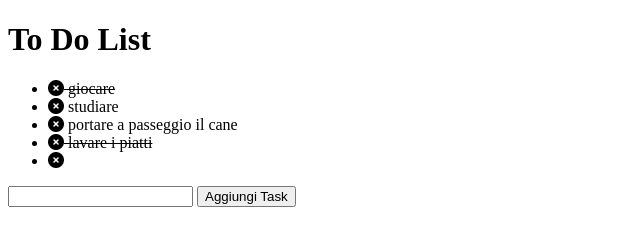
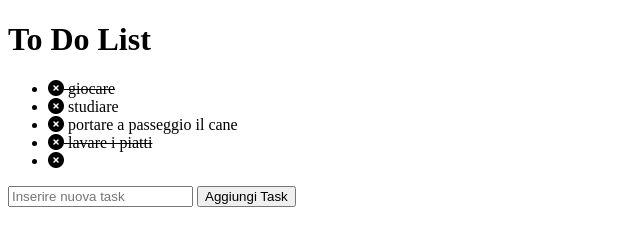
Before and after one commit to Santoni92/vue-todolist, a plain HTML site: page index.html in a window 1280 px wide. Both pictures are taken after a click on the button "Aggiungi Task". Shown: the full height of the page, 0-640 px from the left. Drawn offline with nearby package versions, Linux system fonts and the light colour scheme.

Commit message:
aggiunto ascoltatore evento 'premere tasto ENTER'

```diff
--- a/index.html
+++ b/index.html
@@ -21,7 +21,7 @@
             <li v-for="(thing,index) in toDoThings" v-bind:class="isLineThrough(thing)" @click="deleteToDoThing(index)" v-show="!deletedToDoThings.includes(index)"><i class="fa-solid fa-circle-xmark" ></i> {{thing.text}}</li>
         </ul>
 
-        <input type="text" v-model="newTask">   <!--v-model è una direttiva che permette di associare in maniera bidirezionale un modello dati (in questo caso la variabile 'newTask') ad un campo di una form-->
+        <input type="text"  placeholder="Inserire nuova task" v-model="newTask" @keyup.enter="addTask">   <!--v-model è una direttiva che permette di associare in maniera bidirezionale un modello dati (in questo caso la variabile 'newTask') ad un campo di una form-->
         <button @click="addTask">Aggiungi Task</button>
 
     </div>
--- a/script.js
+++ b/script.js
@@ -42,15 +42,21 @@ const app = new Vue({
 
         addTask(){
             const text = this.newTask.trim();  //elimino eventuali spazi aggiunti dall'utente prima e dopo alla stringa in input; notare che con this.newTask mi sto riferendo alla stringa presente in data
-            //if(newTask.lenght > 0){ //verifico che l'utente non abbia inserito una stringa vuota
-               // this.toDoThings.push(newTask);
-                //this.newTask = '';  //azzero il campo di input altrimenti rimarrebbe l'ultima task digitata dall'utente
-           // }
-            const newTask = {
+            /*if(text.lenght > 0){ //verifico che l'utente non abbia inserito una stringa vuota
+                const newTask = {
+                    text,
+                    done:false
+                };
+               this.toDoThings.push(newTask);
+               this.newTask = '';  //azzero il campo di input altrimenti rimarrebbe l'ultima task digitata dall'utente
+             }*/
+             const newTask = {
                 text,
                 done:false
             };
            this.toDoThings.push(newTask);
+           this.newTask = '';  //azzero il campo di input altrimenti rimarrebbe l'ultima task digitata dall'utente
+
         }
     }
 });
```
